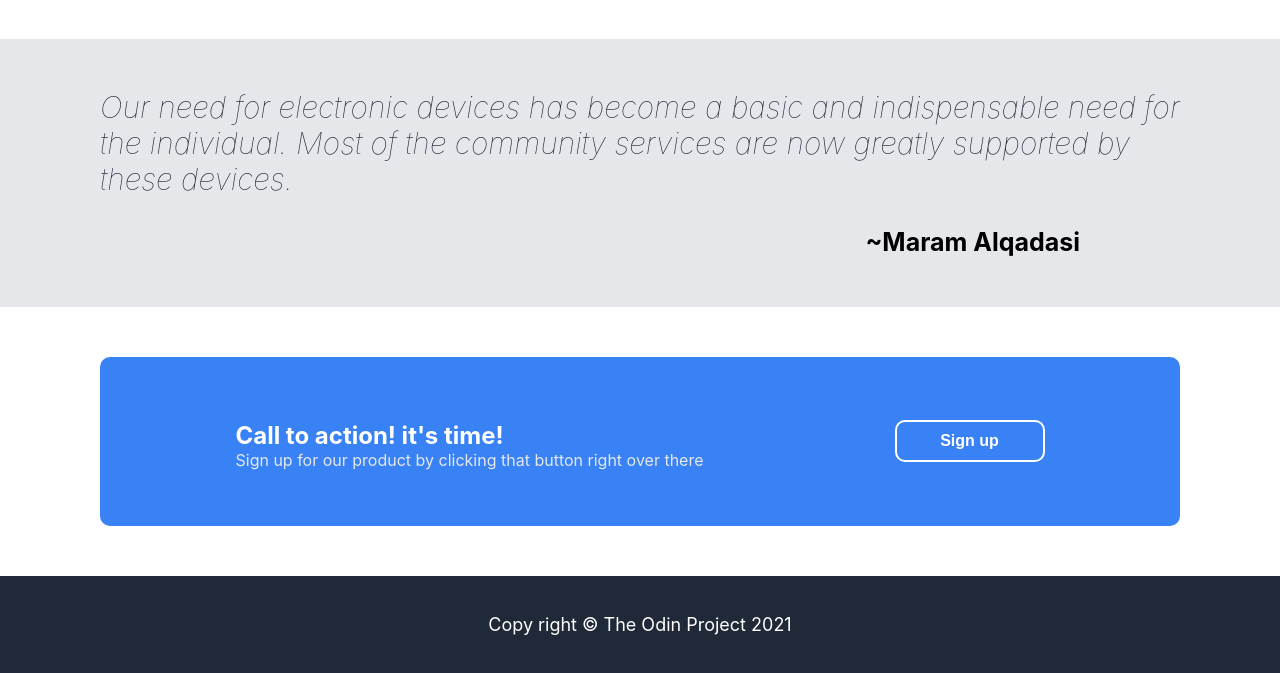
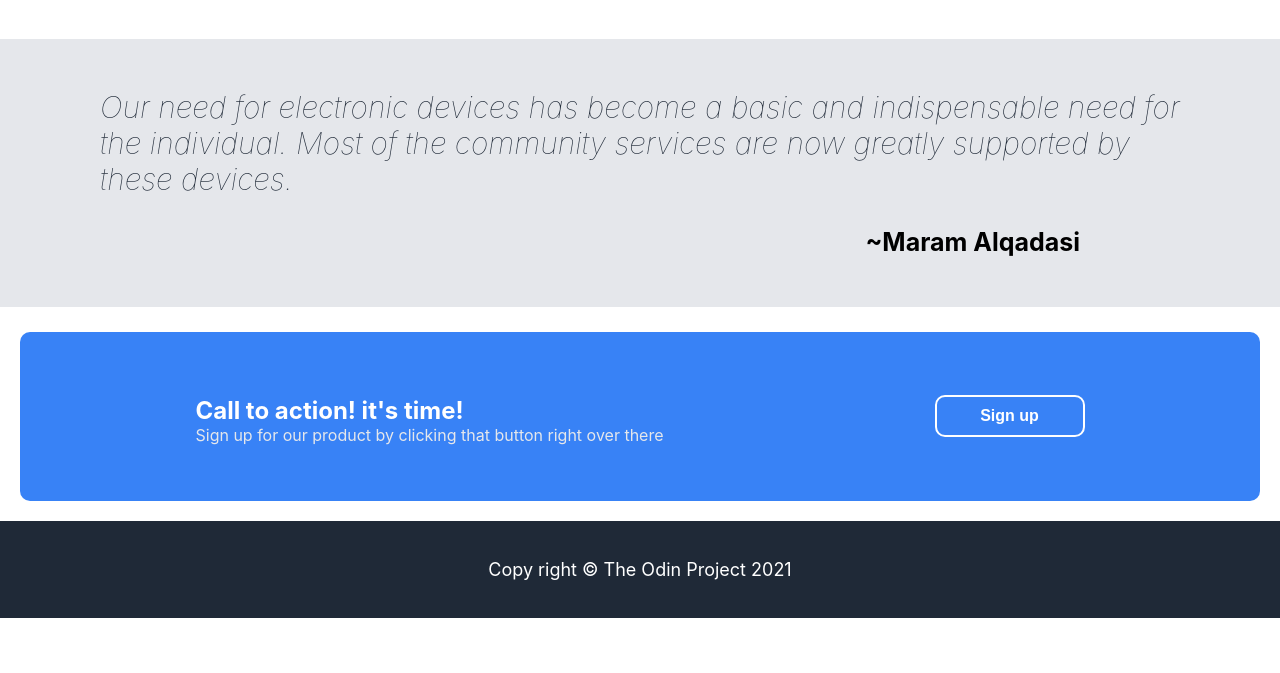
Before and after one commit to MaramAlqadasi/Landing-pag-Project, a plain HTML site: page index.html in a window 1280 px wide. Shown: the part 939-1612 px from the top of the page. After the commit the page ends 1557 px from the top, so only its background shows below. Drawn offline with Linux system fonts and the light colour scheme.

Commit message:
edit style of call section

```diff
--- a/style.css
+++ b/style.css
@@ -142,7 +142,7 @@ nav{
     border-radius: 10px;
     color: #E5E7EB ;
     justify-content: space-around;
-    margin: 50px 100px;
+    margin: 20px 20px;
 }
 
 .call__heading{
```
